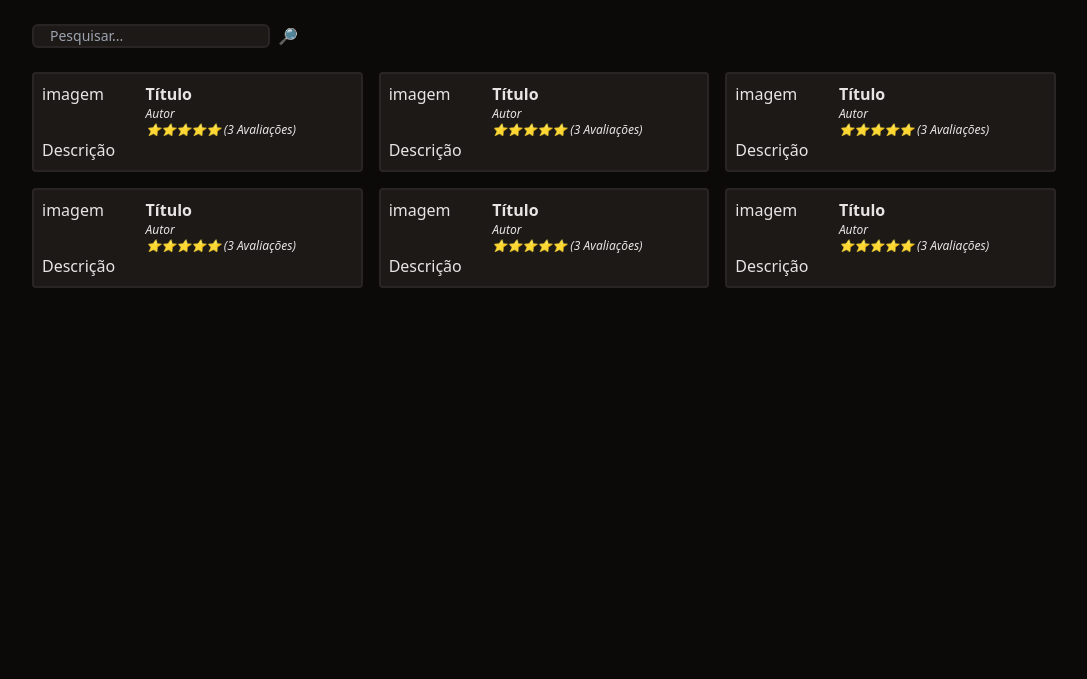
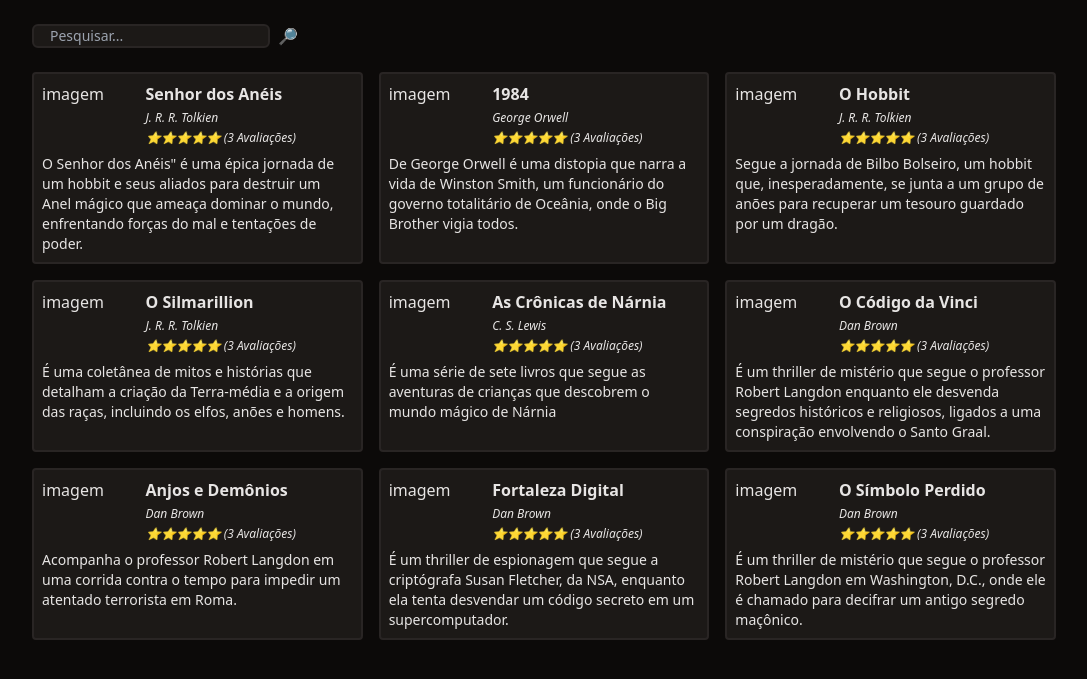
Before and after one commit to SnorlaxSPI/Bookwise, a PHP site: page / in a window 1280 px wide. Shown: the part 60-739 px from the top of the page, without its empty margins (96-1183 px from the left). Run offline with PHP 8.4, Linux system fonts and the light colour scheme; some libraries are stand-ins or nearby versions.

Commit message:
WSE-007 - Superglobais

```diff
--- /dev/null
+++ b/dados.php
@@ -0,0 +1,13 @@
+<?php
+
+$livros = [
+  ['id' => 1, 'titulo' => 'Senhor dos Anéis', 'autor' => 'J. R. R. Tolkien', 'descricao' => 'O Senhor dos Anéis" é uma épica jornada de um hobbit e seus aliados para destruir um Anel mágico que ameaça dominar o mundo, enfrentando forças do mal e tentações de poder.'],
+  ['id' => 2, 'titulo' => '1984', 'autor' => 'George Orwell', 'descricao' => 'De George Orwell é uma distopia que narra a vida de Winston Smith, um funcionário do governo totalitário de Oceânia, onde o Big Brother vigia todos.'],
+  ['id' => 3, 'titulo' => 'O Hobbit', 'autor' => 'J. R. R. Tolkien', 'descricao' => 'Segue a jornada de Bilbo Bolseiro, um hobbit que, inesperadamente, se junta a um grupo de anões para recuperar um tesouro guardado por um dragão.'],
+  ['id' => 4, 'titulo' => 'O Silmarillion', 'autor' => 'J. R. R. Tolkien', 'descricao' => 'É uma coletânea de mitos e histórias que detalham a criação da Terra-média e a origem das raças, incluindo os elfos, anões e homens.'],
+  ['id' => 5, 'titulo' => 'As Crônicas de Nárnia', 'autor' => 'C. S. Lewis', 'descricao' => 'É uma série de sete livros que segue as aventuras de crianças que descobrem o mundo mágico de Nárnia'],
+  ['id' => 6, 'titulo' => 'O Código da Vinci', 'autor' => 'Dan Brown', 'descricao' => 'É um thriller de mistério que segue o professor Robert Langdon enquanto ele desvenda segredos históricos e religiosos, ligados a uma conspiração envolvendo o Santo Graal.'],
+  ['id' => 7, 'titulo' => 'Anjos e Demônios', 'autor' => 'Dan Brown', 'descricao' => 'Acompanha o professor Robert Langdon em uma corrida contra o tempo para impedir um atentado terrorista em Roma.'],
+  ['id' => 8, 'titulo' => 'Fortaleza Digital', 'autor' => 'Dan Brown', 'descricao' => 'É um thriller de espionagem que segue a criptógrafa Susan Fletcher, da NSA, enquanto ela tenta desvendar um código secreto em um supercomputador.'],
+  ['id' => 9, 'titulo' => 'O Símbolo Perdido', 'autor' => 'Dan Brown', 'descricao' => 'É um thriller de mistério que segue o professor Robert Langdon em Washington, D.C., onde ele é chamado para decifrar um antigo segredo maçônico.'],
+];
--- a/index.php
+++ b/index.php
@@ -1,3 +1,9 @@
+<?php
+
+require 'dados.php';
+
+?>
+
 <!DOCTYPE html>
 <html lang="en">
 
@@ -52,29 +58,7 @@
 
       <!-- Livro -->
 
-      <div class="p-2 rounded border-stone-800 border-2 bg-stone-900">
-
-        <div class="flex">
-
-          <div class="w-1/3">imagem</div>
-
-          <div>
-
-            <a href="/livro.php" class="font-semibold hover:underline">Título</a>
-            <div class="text-xs italic">Autor</div>
-            <div class="text-xs italic">⭐️⭐️⭐️⭐️⭐️ (3 Avaliações)</div>
-
-          </div>
-
-        </div>
-
-        <div>
-
-          Descrição
-
-        </div>
-
-      </div>
+      <?php foreach ($livros as $livro) : ?>
 
         <div class="p-2 rounded border-stone-800 border-2 bg-stone-900">
 
@@ -82,119 +66,25 @@
 
             <div class="w-1/3">imagem</div>
 
-          <div>
+            <div class="space-y-1">
 
-            <a href="/livro.php" class="font-semibold hover:underline">Título</a>
-            <div class="text-xs italic">Autor</div>
+              <a href="/livro.php?id=<?= $livro['id'] ?>" class="font-semibold hover:underline"><?= $livro['titulo'] ?></a>
+              <div class="text-xs italic"><?= $livro['autor'] ?></div>
               <div class="text-xs italic">⭐️⭐️⭐️⭐️⭐️ (3 Avaliações)</div>
 
             </div>
 
           </div>
 
-        <div>
+          <div class="text-sm mt-2">
 
-          Descrição
+            <?= $livro['descricao'] ?>
 
           </div>
 
         </div>
 
-      <div class="p-2 rounded border-stone-800 border-2 bg-stone-900">
-
-        <div class="flex">
-
-          <div class="w-1/3">imagem</div>
-
-          <div>
-
-            <a href="/livro.php" class="font-semibold hover:underline">Título</a>
-            <div class="text-xs italic">Autor</div>
-            <div class="text-xs italic">⭐️⭐️⭐️⭐️⭐️ (3 Avaliações)</div>
-
-          </div>
-
-        </div>
-
-        <div>
-
-          Descrição
-
-        </div>
-
-      </div>
-
-      <div class="p-2 rounded border-stone-800 border-2 bg-stone-900">
-
-        <div class="flex">
-
-          <div class="w-1/3">imagem</div>
-
-          <div>
-
-            <a href="/livro.php" class="font-semibold hover:underline">Título</a>
-            <div class="text-xs italic">Autor</div>
-            <div class="text-xs italic">⭐️⭐️⭐️⭐️⭐️ (3 Avaliações)</div>
-
-          </div>
-
-        </div>
-
-        <div>
-
-          Descrição
-
-        </div>
-
-      </div>
-
-      <div class="p-2 rounded border-stone-800 border-2 bg-stone-900">
-
-        <div class="flex">
-
-          <div class="w-1/3">imagem</div>
-
-          <div>
-
-            <a href="/livro.php" class="font-semibold hover:underline">Título</a>
-            <div class="text-xs italic">Autor</div>
-            <div class="text-xs italic">⭐️⭐️⭐️⭐️⭐️ (3 Avaliações)</div>
-
-          </div>
-
-        </div>
-
-        <div>
-
-          Descrição
-
-        </div>
-
-      </div>
-
-      <div class="p-2 rounded border-stone-800 border-2 bg-stone-900">
-
-        <div class="flex">
-
-          <div class="w-1/3">imagem</div>
-
-          <div>
-
-            <a href="/livro.php" class="font-semibold hover:underline">Título</a>
-            <div class="text-xs italic">Autor</div>
-            <div class="text-xs italic">⭐️⭐️⭐️⭐️⭐️ (3 Avaliações)</div>
-
-          </div>
-
-        </div>
-
-        <div>
-
-          Descrição
-
-        </div>
-
-      </div>
+      <?php endforeach; ?>
 
     </section>
 
```
Also changed, not shown: livro.php (+36 -1 lines). Lines whose indentation alone changed are shown as unchanged.
